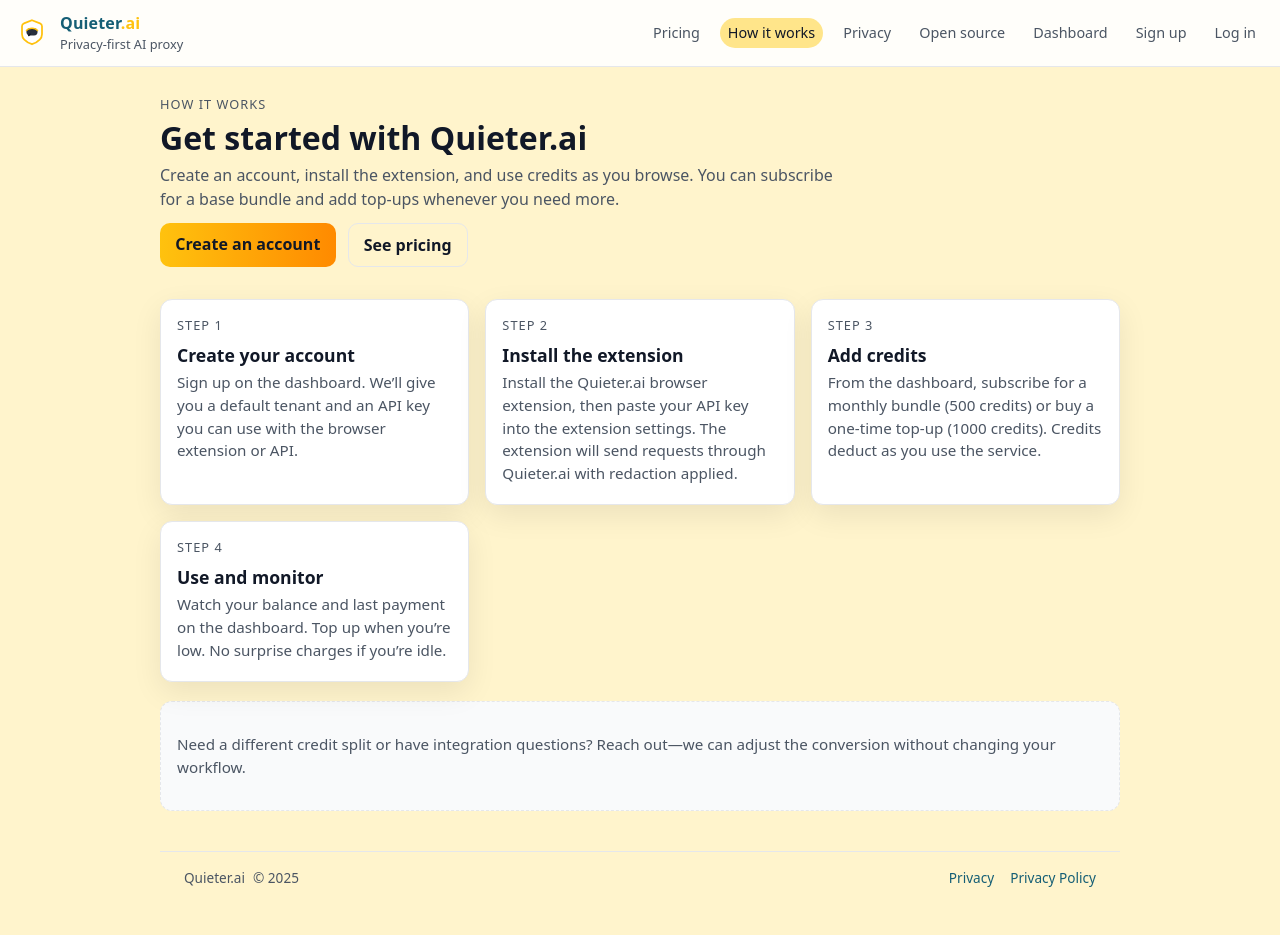
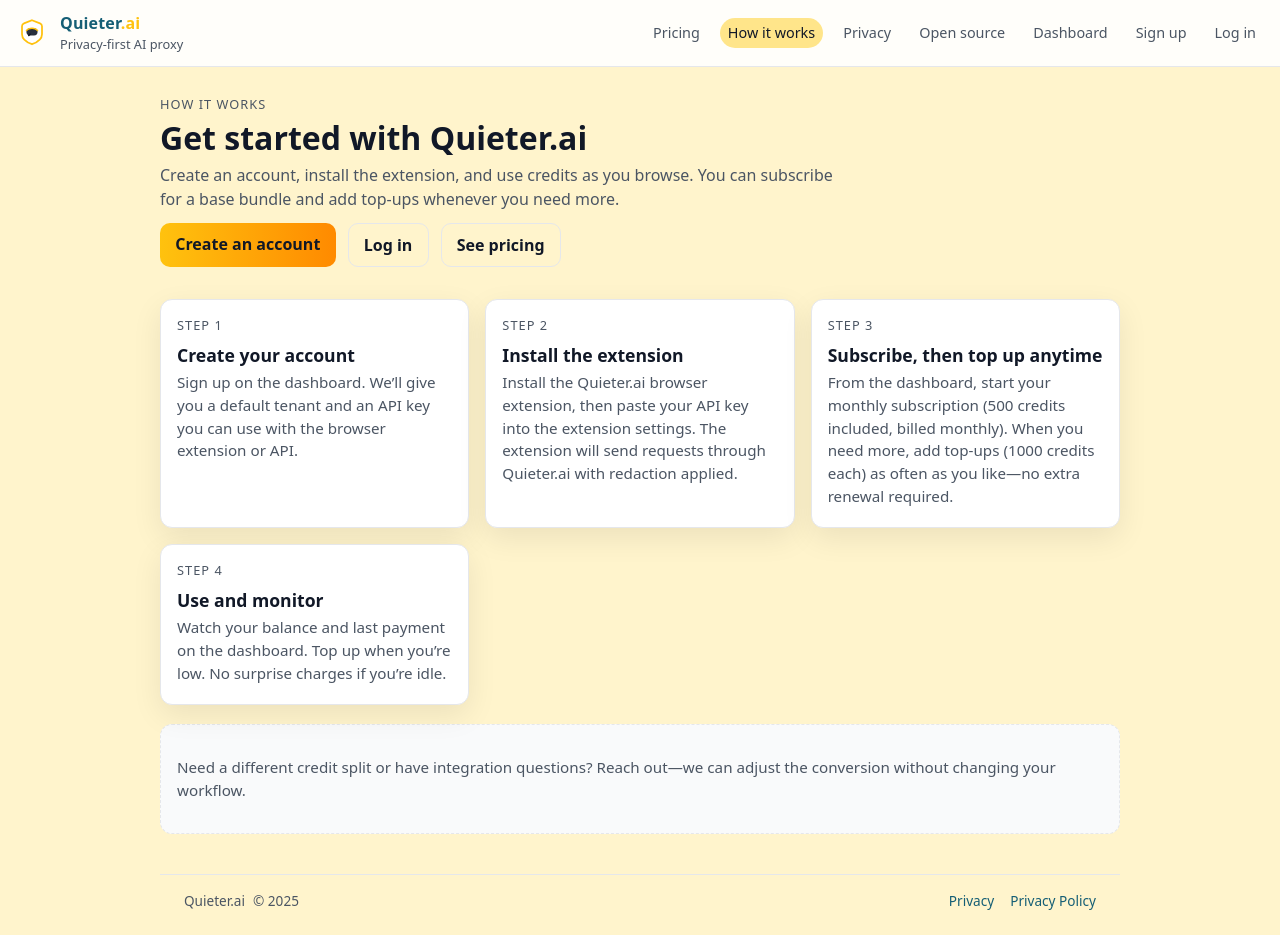
Before and after one commit to pleniv01/quieter.ai, a Vue app in the folder frontend/: page /how-it-works in a window 1280 px wide. Before the commit the page ends 913 px from the top, so only its background shows below. Built offline with nearby package versions, Linux system fonts and the light colour scheme.

Commit message:
Fix how-it-works auth CTA and clarify subscription + top-ups copy

```diff
--- a/frontend/src/views/HowItWorks.vue
+++ b/frontend/src/views/HowItWorks.vue
@@ -8,7 +8,11 @@
         a base bundle and add top-ups whenever you need more.
       </p>
       <div class="actions">
-        <RouterLink to="/signup" class="btn primary">Create an account</RouterLink>
+        <RouterLink v-if="isAuthed" to="/dashboard" class="btn primary">Go to dashboard</RouterLink>
+        <template v-else>
+          <RouterLink to="/signup" class="btn primary">Create an account</RouterLink>
+          <RouterLink to="/login" class="btn ghost">Log in</RouterLink>
+        </template>
         <RouterLink to="/pricing" class="btn ghost">See pricing</RouterLink>
       </div>
     </header>
@@ -32,10 +36,11 @@
       </div>
       <div class="step">
         <p class="eyebrow">Step 3</p>
-        <h2>Add credits</h2>
+        <h2>Subscribe, then top up anytime</h2>
         <p class="muted">
-          From the dashboard, subscribe for a monthly bundle (500 credits) or buy a one-time top-up
-          (1000 credits). Credits deduct as you use the service.
+          From the dashboard, start your monthly subscription (500 credits included, billed monthly).
+          When you need more, add top-ups (1000 credits each) as often as you like—no extra renewal
+          required.
         </p>
       </div>
       <div class="step">
@@ -58,7 +63,24 @@
 </template>
 
 <script setup>
+import { ref, onMounted, onBeforeUnmount } from 'vue';
 import { RouterLink } from 'vue-router';
+
+const isAuthed = ref(false);
+const syncAuthState = () => {
+  isAuthed.value = Boolean(localStorage.getItem('quieterAccountId'));
+};
+
+onMounted(() => {
+  syncAuthState();
+  window.addEventListener('storage', syncAuthState);
+  window.addEventListener('quieter-auth-changed', syncAuthState);
+});
+
+onBeforeUnmount(() => {
+  window.removeEventListener('storage', syncAuthState);
+  window.removeEventListener('quieter-auth-changed', syncAuthState);
+});
 </script>
 
 <style scoped>
```
